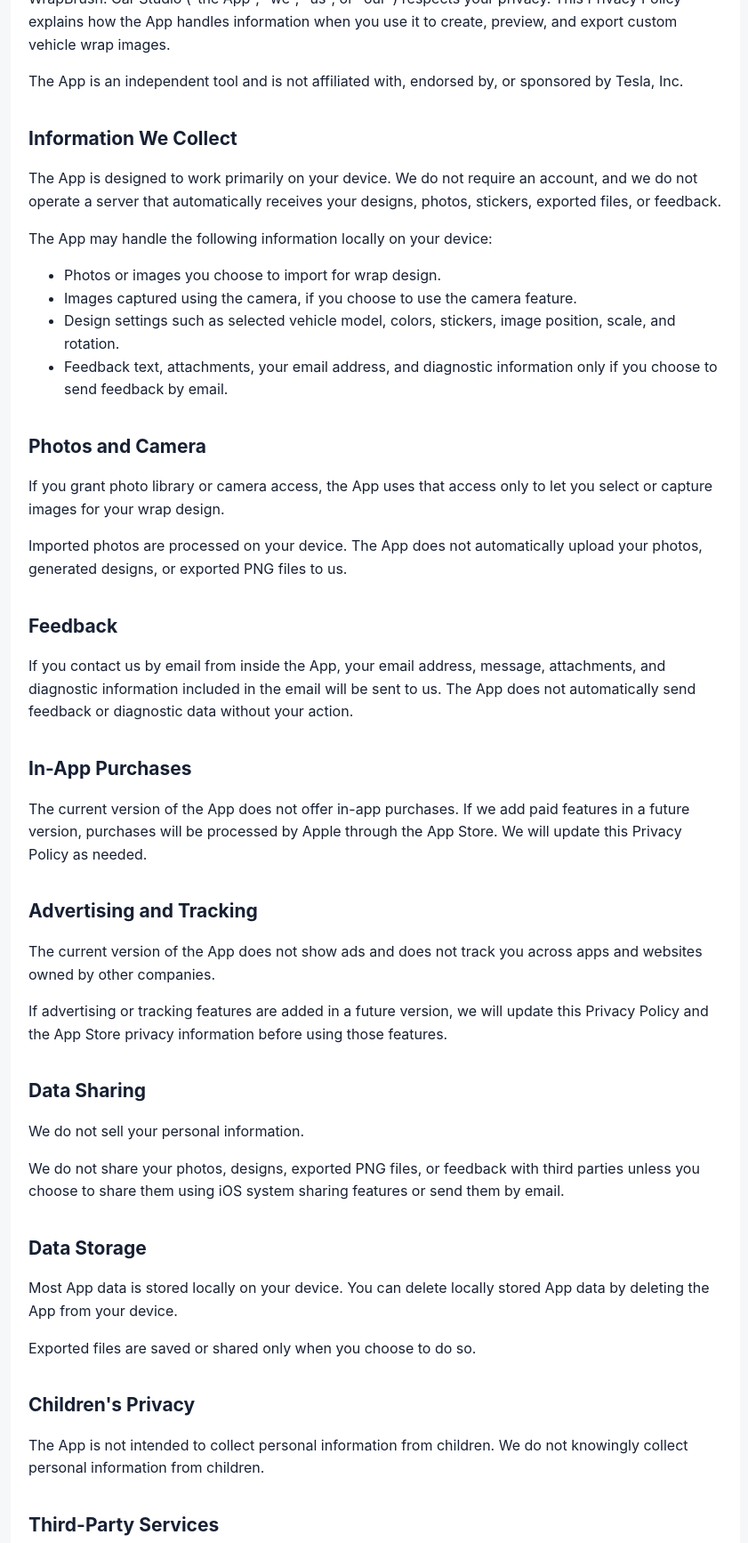
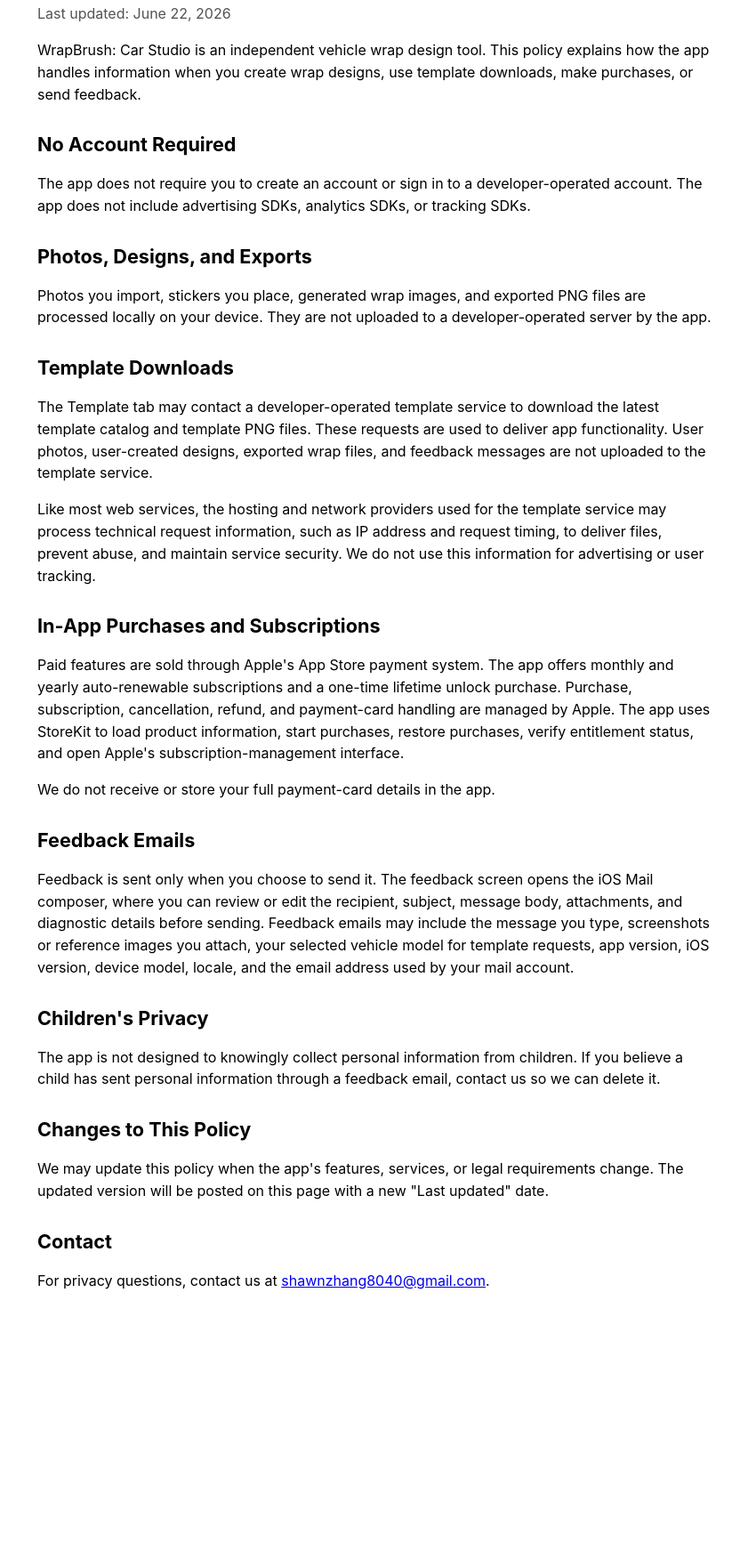
Before and after one commit to zhangxia0qian/zhangxia0qian.github.io, a plain HTML site: page index.html in a window 1280 px wide. Shown: the part 152-1886 px from the top of the page at 89% size, without its empty margins (218-1059 px from the left). After the commit the page ends 1667 px from the top, so only its background shows below. Drawn offline with Linux system fonts and the light colour scheme.

Commit message:
Update WrapBrush privacy and support pages

```diff
--- a/index.html
+++ b/index.html
@@ -3,90 +3,140 @@
 <head>
   <meta charset="utf-8">
   <meta name="viewport" content="width=device-width, initial-scale=1">
-  <title>Privacy Policy - WrapBrush: Car Studio</title>
+  <title>WrapBrush: Car Studio Privacy Policy</title>
   <style>
-    :root { color-scheme: light dark; }
+    :root {
+      color-scheme: light dark;
+      font-family: -apple-system, BlinkMacSystemFont, "Segoe UI", sans-serif;
+      line-height: 1.55;
+      background: Canvas;
+      color: CanvasText;
+    }
+
     body {
       margin: 0;
-      font-family: -apple-system, BlinkMacSystemFont, "Segoe UI", sans-serif;
-      line-height: 1.6;
-      color: #172033;
-      background: #f6f7f9;
+      padding: 32px 18px 48px;
     }
-    main {
-      max-width: 820px;
+
+    .page {
+      max-width: 760px;
       margin: 0 auto;
-      padding: 48px 20px 72px;
-      background: #ffffff;
-      min-height: 100vh;
-      box-sizing: border-box;
     }
-    h1 { font-size: 34px; line-height: 1.2; margin: 0 0 8px; }
-    h2 { font-size: 21px; margin: 34px 0 10px; }
-    p, li { font-size: 16px; }
-    .effective-date { color: #5f6b7a; margin-top: 0; }
-    a { color: #0969da; }
-    @media (prefers-color-scheme: dark) {
-      body { color: #e6edf3; background: #0d1117; }
-      main { background: #161b22; }
-      .effective-date { color: #9da7b3; }
-      a { color: #58a6ff; }
+
+    h1,
+    h2 {
+      line-height: 1.2;
+    }
+
+    h1 {
+      margin: 0 0 8px;
+      font-size: clamp(2rem, 6vw, 3rem);
+    }
+
+    h2 {
+      margin-top: 32px;
+      font-size: 1.35rem;
+    }
+
+    p,
+    li {
+      font-size: 1rem;
+    }
+
+    .updated {
+      margin-top: 0;
+      color: color-mix(in srgb, CanvasText 68%, transparent);
+    }
+
+    a {
+      color: LinkText;
     }
   </style>
 </head>
 <body>
-  <main>
-    <h1>Privacy Policy</h1>
-    <p class="effective-date">Effective Date: May 28, 2026</p>
+  <div class="page" role="main">
+    <h1>WrapBrush: Car Studio Privacy Policy</h1>
+    <p class="updated">Last updated: June 22, 2026</p>
 
-    <p>WrapBrush: Car Studio ("the App", "we", "us", or "our") respects your privacy. This Privacy Policy explains how the App handles information when you use it to create, preview, and export custom vehicle wrap images.</p>
+    <p>
+      WrapBrush: Car Studio is an independent vehicle wrap design tool. This
+      policy explains how the app handles information when you create wrap
+      designs, use template downloads, make purchases, or send feedback.
+    </p>
 
-    <p>The App is an independent tool and is not affiliated with, endorsed by, or sponsored by Tesla, Inc.</p>
+    <h2>No Account Required</h2>
+    <p>
+      The app does not require you to create an account or sign in to a
+      developer-operated account. The app does not include advertising SDKs,
+      analytics SDKs, or tracking SDKs.
+    </p>
 
-    <h2>Information We Collect</h2>
-    <p>The App is designed to work primarily on your device. We do not require an account, and we do not operate a server that automatically receives your designs, photos, stickers, exported files, or feedback.</p>
-    <p>The App may handle the following information locally on your device:</p>
-    <ul>
-      <li>Photos or images you choose to import for wrap design.</li>
-      <li>Images captured using the camera, if you choose to use the camera feature.</li>
-      <li>Design settings such as selected vehicle model, colors, stickers, image position, scale, and rotation.</li>
-      <li>Feedback text, attachments, your email address, and diagnostic information only if you choose to send feedback by email.</li>
-    </ul>
+    <h2>Photos, Designs, and Exports</h2>
+    <p>
+      Photos you import, stickers you place, generated wrap images, and exported
+      PNG files are processed locally on your device. They are not uploaded to a
+      developer-operated server by the app.
+    </p>
 
-    <h2>Photos and Camera</h2>
-    <p>If you grant photo library or camera access, the App uses that access only to let you select or capture images for your wrap design.</p>
-    <p>Imported photos are processed on your device. The App does not automatically upload your photos, generated designs, or exported PNG files to us.</p>
+    <h2>Template Downloads</h2>
+    <p>
+      The Template tab may contact a developer-operated template service to
+      download the latest template catalog and template PNG files. These
+      requests are used to deliver app functionality. User photos, user-created
+      designs, exported wrap files, and feedback messages are not uploaded to
+      the template service.
+    </p>
+    <p>
+      Like most web services, the hosting and network providers used for the
+      template service may process technical request information, such as IP
+      address and request timing, to deliver files, prevent abuse, and maintain
+      service security. We do not use this information for advertising or user
+      tracking.
+    </p>
 
-    <h2>Feedback</h2>
-    <p>If you contact us by email from inside the App, your email address, message, attachments, and diagnostic information included in the email will be sent to us. The App does not automatically send feedback or diagnostic data without your action.</p>
+    <h2>In-App Purchases and Subscriptions</h2>
+    <p>
+      Paid features are sold through Apple's App Store payment system. The app
+      offers monthly and yearly auto-renewable subscriptions and a one-time
+      lifetime unlock purchase. Purchase, subscription, cancellation, refund,
+      and payment-card handling are managed by Apple. The app uses StoreKit to
+      load product information, start purchases, restore purchases, verify
+      entitlement status, and open Apple's subscription-management interface.
+    </p>
+    <p>
+      We do not receive or store your full payment-card details in the app.
+    </p>
 
-    <h2>In-App Purchases</h2>
-    <p>The current version of the App does not offer in-app purchases. If we add paid features in a future version, purchases will be processed by Apple through the App Store. We will update this Privacy Policy as needed.</p>
-
-    <h2>Advertising and Tracking</h2>
-    <p>The current version of the App does not show ads and does not track you across apps and websites owned by other companies.</p>
-    <p>If advertising or tracking features are added in a future version, we will update this Privacy Policy and the App Store privacy information before using those features.</p>
-
-    <h2>Data Sharing</h2>
-    <p>We do not sell your personal information.</p>
-    <p>We do not share your photos, designs, exported PNG files, or feedback with third parties unless you choose to share them using iOS system sharing features or send them by email.</p>
-
-    <h2>Data Storage</h2>
-    <p>Most App data is stored locally on your device. You can delete locally stored App data by deleting the App from your device.</p>
-    <p>Exported files are saved or shared only when you choose to do so.</p>
+    <h2>Feedback Emails</h2>
+    <p>
+      Feedback is sent only when you choose to send it. The feedback screen
+      opens the iOS Mail composer, where you can review or edit the recipient,
+      subject, message body, attachments, and diagnostic details before sending.
+      Feedback emails may include the message you type, screenshots or reference
+      images you attach, your selected vehicle model for template requests, app
+      version, iOS version, device model, locale, and the email address used by
+      your mail account.
+    </p>
 
     <h2>Children's Privacy</h2>
-    <p>The App is not intended to collect personal information from children. We do not knowingly collect personal information from children.</p>
+    <p>
+      The app is not designed to knowingly collect personal information from
+      children. If you believe a child has sent personal information through a
+      feedback email, contact us so we can delete it.
+    </p>
 
-    <h2>Third-Party Services</h2>
-    <p>The App uses Apple system services, including iOS photo access, camera access, sharing features, Mail composer, and App Store distribution services. These services are governed by Apple's privacy practices.</p>
+    <h2>Changes to This Policy</h2>
+    <p>
+      We may update this policy when the app's features, services, or legal
+      requirements change. The updated version will be posted on this page with
+      a new "Last updated" date.
+    </p>
 
-    <h2>Changes to This Privacy Policy</h2>
-    <p>We may update this Privacy Policy from time to time. When we make changes, we will update the effective date at the top of this page.</p>
-
-    <h2>Contact Us</h2>
-    <p>If you have questions about this Privacy Policy, please contact us:</p>
-    <p>Email: <a href="mailto:shawnzhang8040@gmail.com">shawnzhang8040@gmail.com</a></p>
-  </main>
+    <h2>Contact</h2>
+    <p>
+      For privacy questions, contact us at
+      <a href="mailto:shawnzhang8040@gmail.com">shawnzhang8040@gmail.com</a>.
+    </p>
+  </div>
 </body>
 </html>
```
Also changed, not shown: support/index.html (added, +106 -0 lines).
